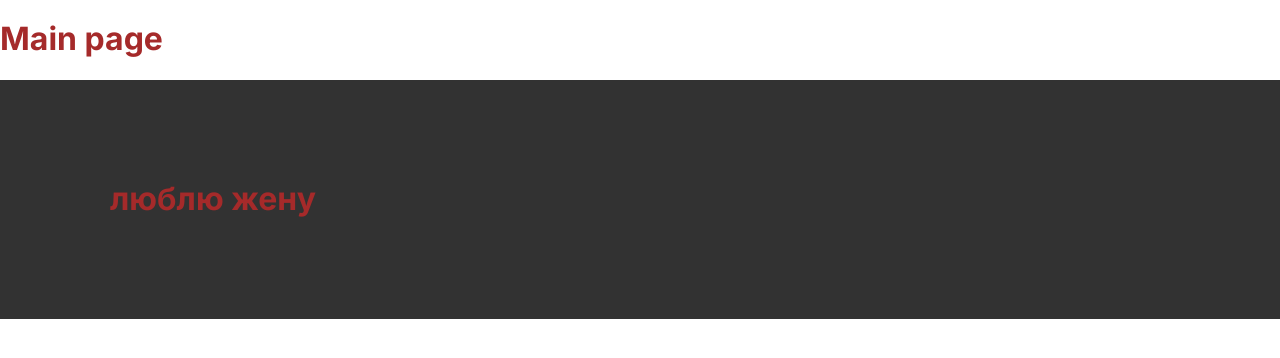
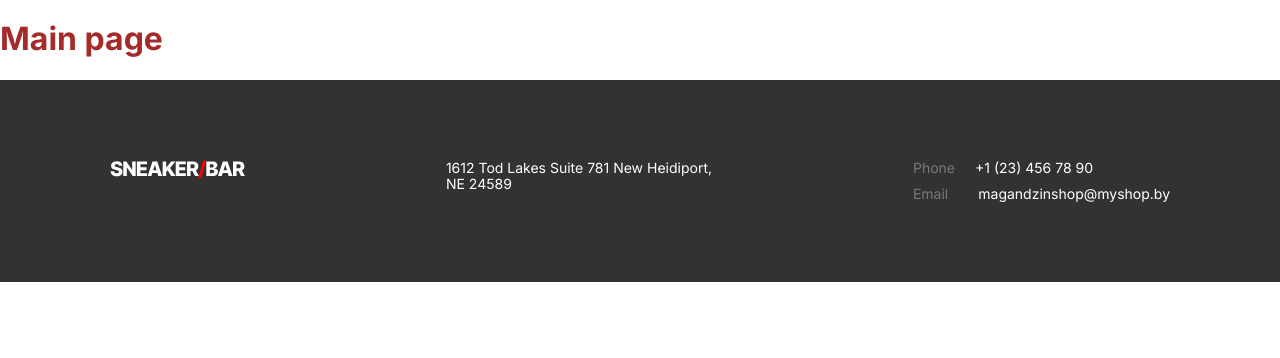
Before and after one commit to juliakocur/eCommerce, a React app: page /#/main in a window 1280 px wide. Shown: the top 358 px of the page. Built offline with nearby package versions, Linux system fonts and the light colour scheme.

Commit message:
feat: add footer component

```diff
--- a/src/components/Footer/Footer.scss
+++ b/src/components/Footer/Footer.scss
@@ -1,6 +1,48 @@
 .wrapperFooter {
-  background-color: #323232;
+  background-color: var(--color-black);
   padding: 80px 110px;
   display: flex;
-  align-items: center;
+  justify-content: space-between;
+  align-items: start;
+  flex-wrap: wrap;
+  gap: 10px 20px;
 }
+
+.wrapperAddress {
+  color: #fff;
+  font-size: 14px;
+  font-style: normal;
+  font-weight: 400;
+}
+
+.footerContacts {
+  display: flex;
+  flex-direction: column;
+  gap: 10px;
+}
+
+.tel {
+  display: flex;
+  gap: 20px;
+}
+
+.mail {
+  display: flex;
+  gap: 30px;
+}
+
+.tel span,
+.mail span {
+  color: #787878;
+  font-size: 14px;
+  font-style: normal;
+  font-weight: 400;
+  display: inline-block;
+}
+
+.linkStyle {
+  color: #fff;
+  font-size: 14px;
+  font-style: normal;
+  font-weight: 400;
+}
--- a/src/components/Footer/Footre.tsx
+++ b/src/components/Footer/Footre.tsx
@@ -1,9 +1,33 @@
 import './Footer.scss';
+import { Link } from 'react-router-dom';
+import logo from '../../shared/assets/icons/logoFooter.svg';
+import { routes } from '../../routes/AppRouter';
 
 const Footer = () => {
   return (
     <div className="wrapperFooter">
-      <h1>люблю жену</h1>
+      <Link to={`../../${routes.main.path}`}>
+        <img src={logo} alt="" />
+      </Link>
+      <div className="wrapperAddress">
+        <p>
+          1612 Tod Lakes Suite 781 New Heidiport, <div>NE 24589</div>
+        </p>
+      </div>
+      <div className="footerContacts">
+        <div className="tel">
+          <span>Phone</span>
+          <Link to="tel:79001111111" className="linkStyle">
+            +1 (23) 456 78 90
+          </Link>
+        </div>
+        <div className="mail">
+          <span>Email</span>
+          <Link to="mailto:nfo@example.com" className="linkStyle">
+            magandzinshop@myshop.by
+          </Link>
+        </div>
+      </div>
     </div>
   );
 };
--- a/src/style.scss
+++ b/src/style.scss
@@ -29,3 +29,8 @@ input {
 li {
   list-style-type: none;
 }
+
+a {
+  text-decoration: none;
+  font-family: var(--base-font), sans-serif;
+}
```
Also changed, not shown: src/shared/assets/icons/logoFooter.svg (added).
